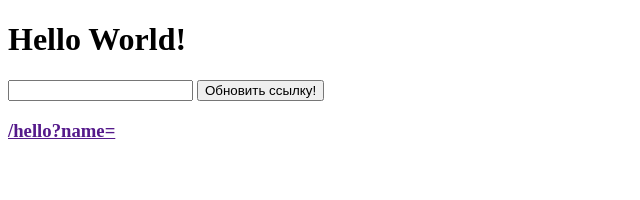
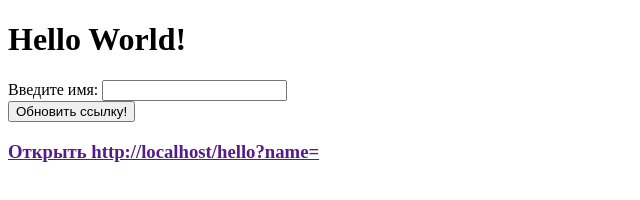
Before and after one commit to frontend-park-mail-ru/sample_2017_1, a website: page static/index.html in a window 1280 px wide. Both pictures are taken after a click on the button "Обновить ссылку!". Shown: the whole page, without its empty margins (0-640 px from the left). Drawn offline with Linux system fonts and the light colour scheme.

Commit message:
Add comments

```diff
--- a/static/index.html
+++ b/static/index.html
@@ -7,20 +7,34 @@
 <body>
 
 	<h1>Hello World!</h1>
-	<input type="text" id="name">
-	<button id="go">Обновить ссылку!</button>
-	<h3><a href="" id="link">Пусто</a></h3>
+
+	<div>
+		<label for="input">Введите имя:</label>
+		<input type="text" id="input">
+		<br/>
+		<button id="button">Обновить ссылку!</button>
+	</div>
+	<h3>
+		<a href="" id="link">Тут пока пусто</a>
+	</h3>
 
 	<script>
 		'use strict';
 
-		const button = document.getElementById('go');
+		// Получаем ссылки на элементы страницы:
+		const button = document.getElementById('button');
+		const input = document.getElementById('input');
 		const link = document.getElementById('link');
-		const input = document.getElementById('name');
+
+		// Добавляем функцию, которая будет вызываться при
+		// клике на кнопку
 		button.onclick = function () {
+			// Получаем введённое значение
 			const name = input.value;
+			// Обновляем ссылку
 			link.href = `/hello?name=${name}`;
-			link.textContent = `/hello?name=${name}`;
+			// Обновляем надпись на ссылке
+			link.textContent = `Открыть ${link.href}`;
 		}
 	</script>
 
```
Also changed, not shown: server.js (+11 -10 lines), static/hello.html (+8 -3 lines), 1 other file.
